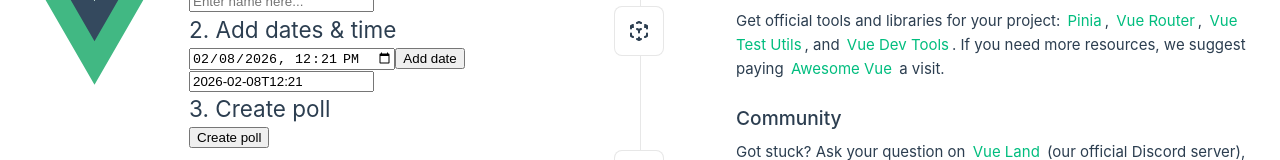
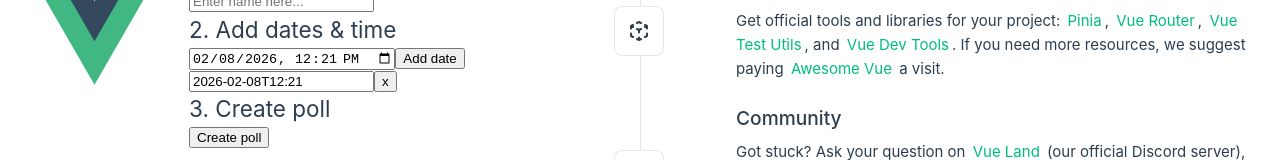
Before and after one commit to jhossy/datepoll, a Vue app: page / in a window 1280 px wide. Both pictures are taken after a click on the button "Add date". Shown: the part 370-530 px from the top of the page. Built offline with nearby package versions, Linux system fonts and the light colour scheme.

Commit message:
Update CreatePoll.vue

```diff
--- a/src/components/CreatePoll.vue
+++ b/src/components/CreatePoll.vue
@@ -1,23 +1,26 @@
 <script setup>
-    import { ref } from 'vue';
+    import { computed, ref } from 'vue';
 
     const date = new Date().toISOString().slice(0, 16);
     const currentDate = ref(date);
     const selectedDates = ref([]);
+    const isDisabled = computed(() => {
+        return selectedDates.value.length > 9;
+    });
 
     function doCreatePoll() {
         alert('Submitted poll with id: ' + crypto.randomUUID());
     }
 
     function doAddDate(){
-        if(!selectedDates.value.includes(currentDate.value)) {
+        if(!selectedDates.value.includes(currentDate.value) &&
+            !isDisabled.value) {
             selectedDates.value.push(currentDate.value);
-            console.log('added - ' + currentDate.value);
         }
-        //alert('Clicked add date with ' + currentDate.value);
-        for(var i = 0; i < selectedDates.length; i++){
-            console.log(selectedDates[i].value);
-        }
+    }
+
+    function doRemove(index) {
+        selectedDates.value.splice(index, 1);
     }
 </script>
 
@@ -31,11 +34,14 @@
         <div>
             <h2>2. Add dates & time</h2>
             <input type="datetime-local" v-model="currentDate" />
-            <button @click="doAddDate">Add date</button>
+            <button @click="doAddDate" :disabled="isDisabled">Add date</button>
         </div>
         <div>
-            <div v-for="(date, index) in selectedDates">
-                <input type="text" key="index" v-model="selectedDates[index]" />
+            <div v-for="(date, index) in selectedDates" :key="index">
+                <span>
+                    <input type="text" v-model="selectedDates[index]" />
+                    <button @click="doRemove(index)">x</button>
+                </span>
             </div>
         </div>
         <div>
```
